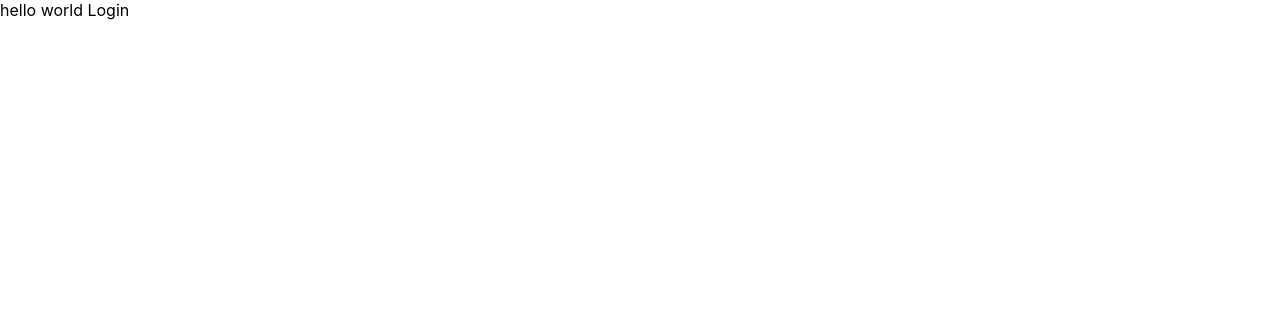
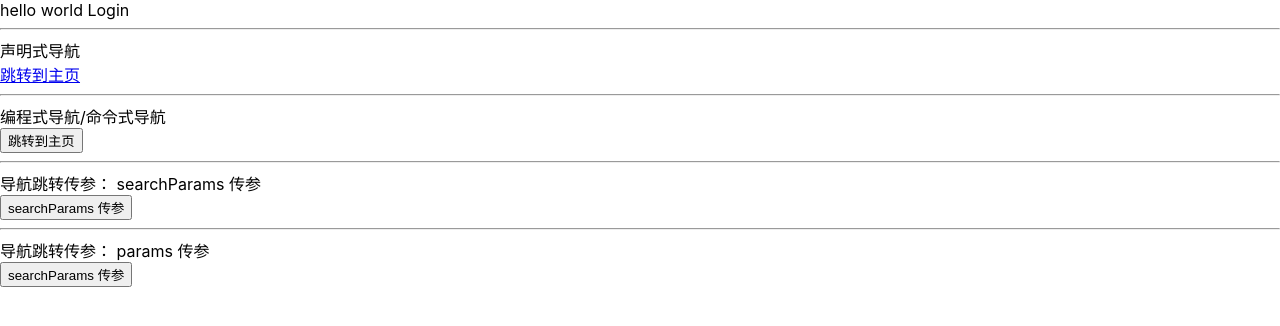
Before and after one commit to wtraceback/React-Hook-Practice, a React (Create React App) app: page /login in a window 1280 px wide. Shown: the top 326 px of the page. Built offline with nearby package versions, Linux system fonts and the light colour scheme.

Commit message:
路由导航跳转 && 导航跳转传参

```diff
--- a/src/page/home/index.js
+++ b/src/page/home/index.js
@@ -1,5 +1,22 @@
+import { useSearchParams, useParams } from "react-router-dom"
+
 const Home = () => {
-    return <div>hello world Home</div>
+    // const [params] = useSearchParams()
+    const params2 = useParams()
+
+    return (
+        <div>
+            <div>hello world Home</div>
+
+            {/* <div>searchParams 传参</div>
+            <div>id = {params.get('id')}</div>
+            <div>name = {params.get('name')}</div> */}
+
+            <div>params 传参</div>
+            <div>id2 = {params2.id}</div>
+            <div>name2 = {params2.name}</div>
+        </div>
+    )
 }
 
 export default Home
--- a/src/page/login/index.js
+++ b/src/page/login/index.js
@@ -1,5 +1,43 @@
+import { Link, useNavigate } from 'react-router-dom'
+
 const Login = () => {
-    return <div>hello world Login</div>
+    const navigate = useNavigate()
+
+    return (
+        <div>
+            <div>hello world Login</div>
+
+            <hr />
+            <div>声明式导航</div>
+            <Link to="/home">跳转到主页</Link>
+
+            <hr />
+            <div>编程式导航/命令式导航</div>
+            <button onClick={() => {navigate('/home')}}>跳转到主页</button>
+
+            <hr />
+            <div>导航跳转传参： searchParams 传参</div>
+            {/*
+                navigate('/home?id=1001&name=jack')
+
+                const [params] = useSearchParams()
+                let id = params.get('id')
+             */}
+            <button onClick={() => {navigate('/home?id=1001&name=jack')}}>searchParams 传参</button>
+
+            <hr />
+            <div>导航跳转传参： params 传参</div>
+            {/*
+                navigate('/home/1001/jack')
+
+                路由中加入可变参数  '/home/:id/:name'
+
+                const params = useParams()
+                let id = params.get('id')
+             */}
+            <button onClick={() => {navigate('/home/1001/name')}}>searchParams 传参</button>
+        </div>
+    )
 }
 
 export default Login
--- a/src/router/index.js
+++ b/src/router/index.js
@@ -9,7 +9,8 @@ const router = createBrowserRouter([
         element: <Login />,
     },
     {
-        path: '/home',
+        // path: '/home',
+        path: '/home/:id/:name',
         element: <Home />,
     }
 ])
```
